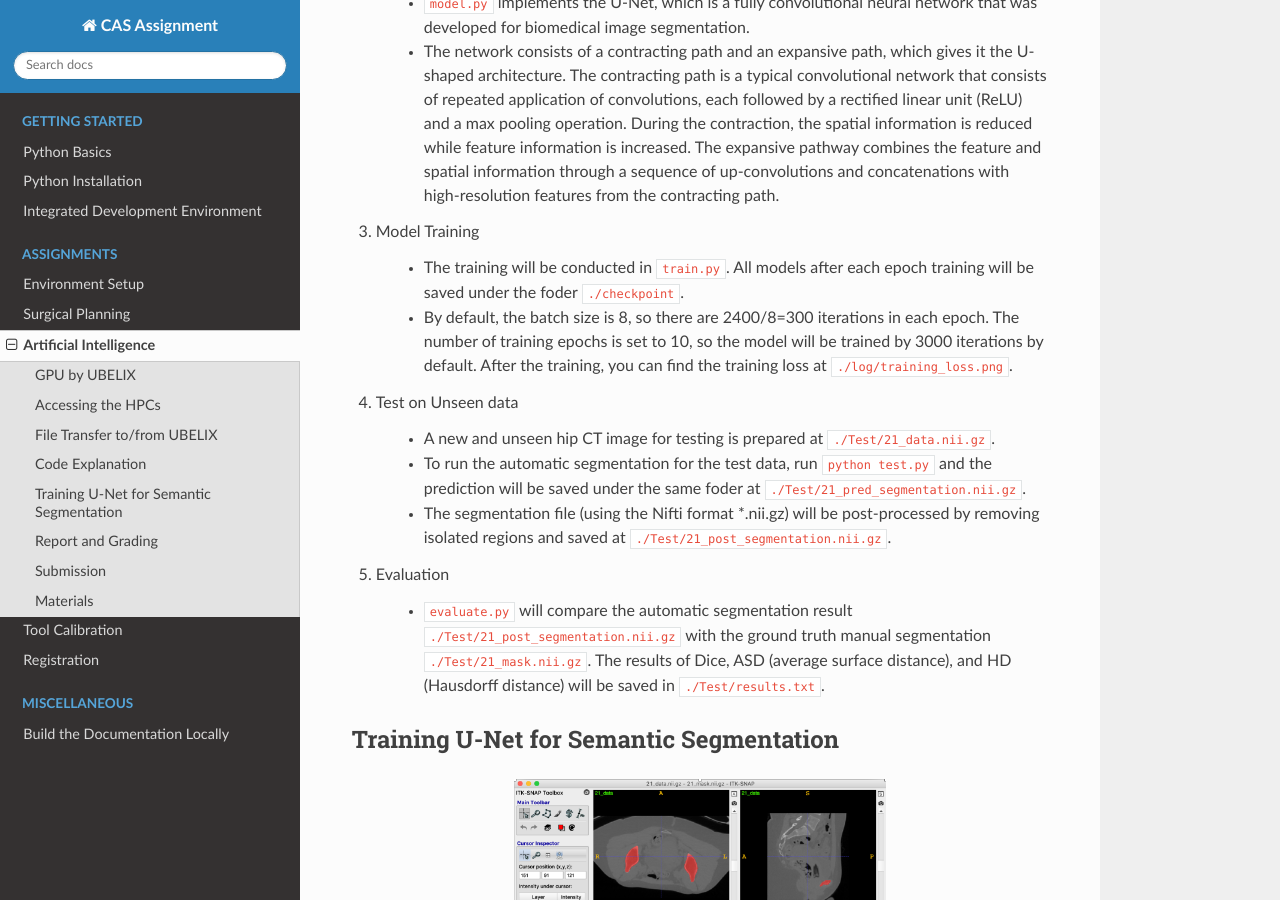
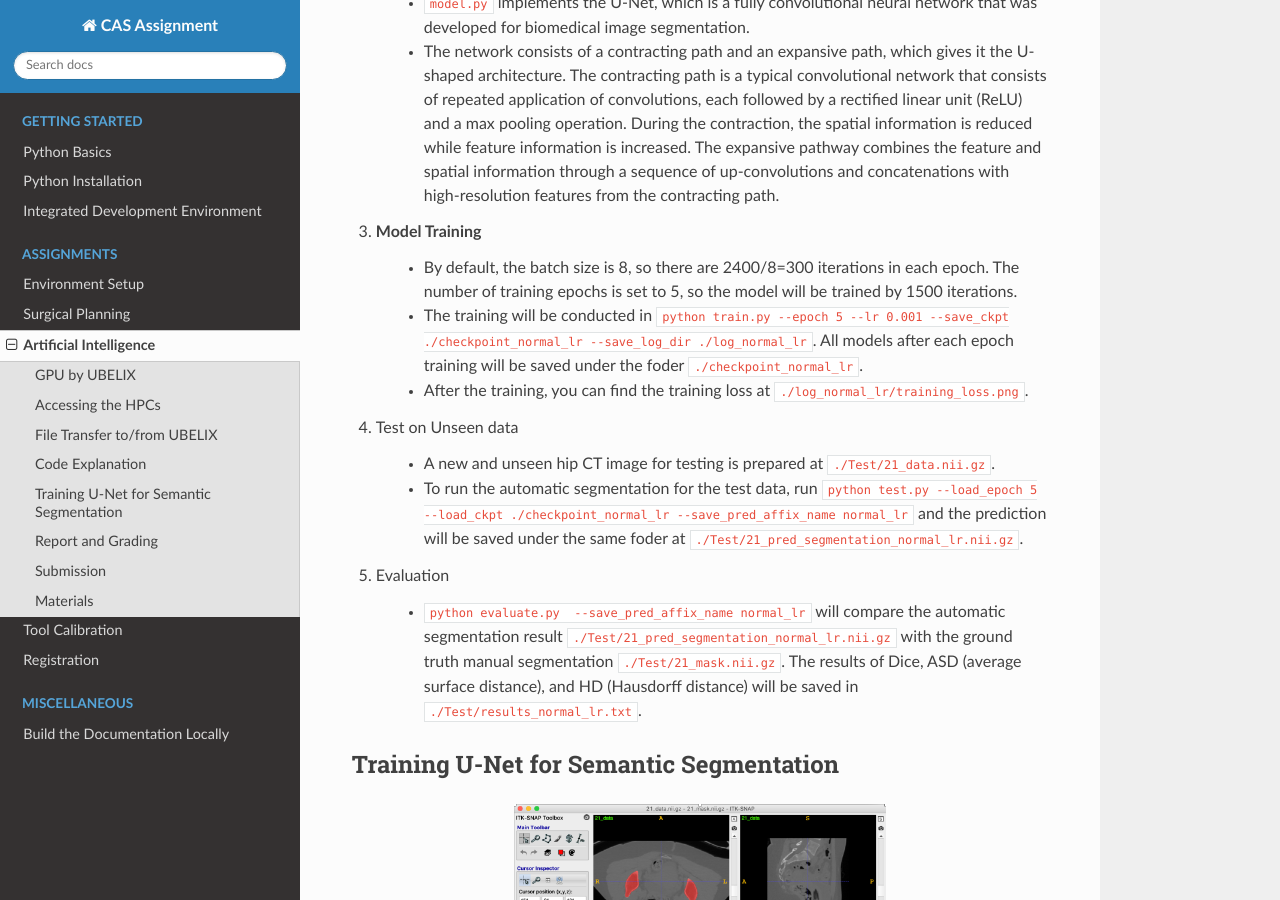
Before and after one commit to persmed/cas-assignment, a Sphinx documentation site: the page built from docs/assignment.ai.rst, in a window 1280 px wide and 900 px high, scrolled down 2097 px. Built offline with Sphinx 7.4.7 and the Read the Docs theme 2.0.0, drawn with Linux system fonts in a browser that asks for light colours; some of the changed text lies outside the part shown.

Commit message:
change the command to run the training in 5 epochs with normal learning rate 0.001

```diff
--- a/docs/assignment.ai.rst
+++ b/docs/assignment.ai.rst
@@ -88,19 +88,18 @@ The package file ``hip_ct_unet_CAS_code.zip`` includes the code and data for hip
 	- The network consists of a contracting path and an expansive path, which gives it the U-shaped architecture. The contracting path is a typical convolutional network that consists of repeated application of convolutions, each followed by a rectified linear unit (ReLU) and a max pooling operation. During the contraction, the spatial information is reduced while feature information is increased. The expansive pathway combines the feature and spatial information through a sequence of up-convolutions and concatenations with high-resolution features from the contracting path.
 
 #. Model Training
-
-	- The training will be conducted in ``train.py``. All models after each epoch training will be saved under the foder ``./checkpoint``.
-	- By default, the batch size is 8, so there are 2400/8=300 iterations in each epoch. The number of training epochs is set to 10, so the model will be trained by 3000 iterations by default. After the training, you can find the training loss at ``./log/training_loss.png``.
+	- By default, the batch size is 8, so there are 2400/8=300 iterations in each epoch. The number of training epochs is set to 5, so the model will be trained by 1500 iterations.
+	- The training will be conducted in ``python train.py --epoch 5 --lr 0.001 --save_ckpt ./checkpoint_normal_lr --save_log_dir ./log_normal_lr``. All models after each epoch training will be saved under the foder ``./checkpoint_normal_lr``.
+	- After the training, you can find the training loss at ``./log_normal_lr/training_loss.png``.
 
 #. Test on Unseen data
 
 	- A new and unseen hip CT image for testing is prepared at ``./Test/21_data.nii.gz``.
-	- To run the automatic segmentation for the test data, run ``python test.py`` and the prediction will be saved under the same foder at ``./Test/21_pred_segmentation.nii.gz``.
-	- The segmentation file (using the Nifti format \*.nii.gz) will be post-processed by removing isolated regions and saved at ``./Test/21_post_segmentation.nii.gz``.
+	- To run the automatic segmentation for the test data, run ``python test.py --load_epoch 5 --load_ckpt ./checkpoint_normal_lr --save_pred_affix_name normal_lr`` and the prediction will be saved under the same foder at ``./Test/21_pred_segmentation_normal_lr.nii.gz``.
 
 #. Evaluation
 
-	- ``evaluate.py`` will compare the automatic segmentation result ``./Test/21_post_segmentation.nii.gz`` with the ground truth manual segmentation ``./Test/21_mask.nii.gz``. The results of Dice, ASD (average surface distance), and HD (Hausdorff distance) will be saved in ``./Test/results.txt``.
+	- ``python evaluate.py  --save_pred_affix_name normal_lr`` will compare the automatic segmentation result ``./Test/21_pred_segmentation_normal_lr.nii.gz`` with the ground truth manual segmentation ``./Test/21_mask.nii.gz``. The results of Dice, ASD (average surface distance), and HD (Hausdorff distance) will be saved in ``./Test/results_normal_lr.txt``.
 
 
 Training U-Net for Semantic Segmentation
@@ -163,19 +162,19 @@ Training U-Net for Semantic Segmentation
 
 		.. code-block:: bash
 
-			scp <username>@submit.unibe.ch:~/hip_ct_unet_CAS_code/log/training_loss.png /path/to/training_loss.png
+			scp <username>@submit.unibe.ch:~/hip_ct_unet_CAS_code/log_normal_lr/training_loss.png /path/to/training_loss.png
 
 	- Copy the segmentation results (nifti file) to your local machine and then display it in ITK-SNAP:
 
 		.. code-block:: bash
 
-			scp <username>@submit.unibe.ch:~/hip_ct_unet_CAS_code/Test/21_pred_segmentation.nii.gz /path/to/21_pred_segmentation.nii.gz
+			scp <username>@submit.unibe.ch:~/hip_ct_unet_CAS_code/Test/21_pred_segmentation_normal_lr.nii.gz /path/to/21_pred_segmentation_normal_lr.nii.gz
 
 	- Copy the evaluation results which inclued Dice, ASD, and HD to your local machine:
 
 		.. code-block:: bash
 
-			scp <username>@submit.unibe.ch:~/hip_ct_unet_CAS_code/Test/results.txt /path/to/Test/results.txt
+			scp <username>@submit.unibe.ch:~/hip_ct_unet_CAS_code/Test/results_normal_lr.txt /path/to/Test/results_normal_lr.txt
 
 
 Report and Grading
```
